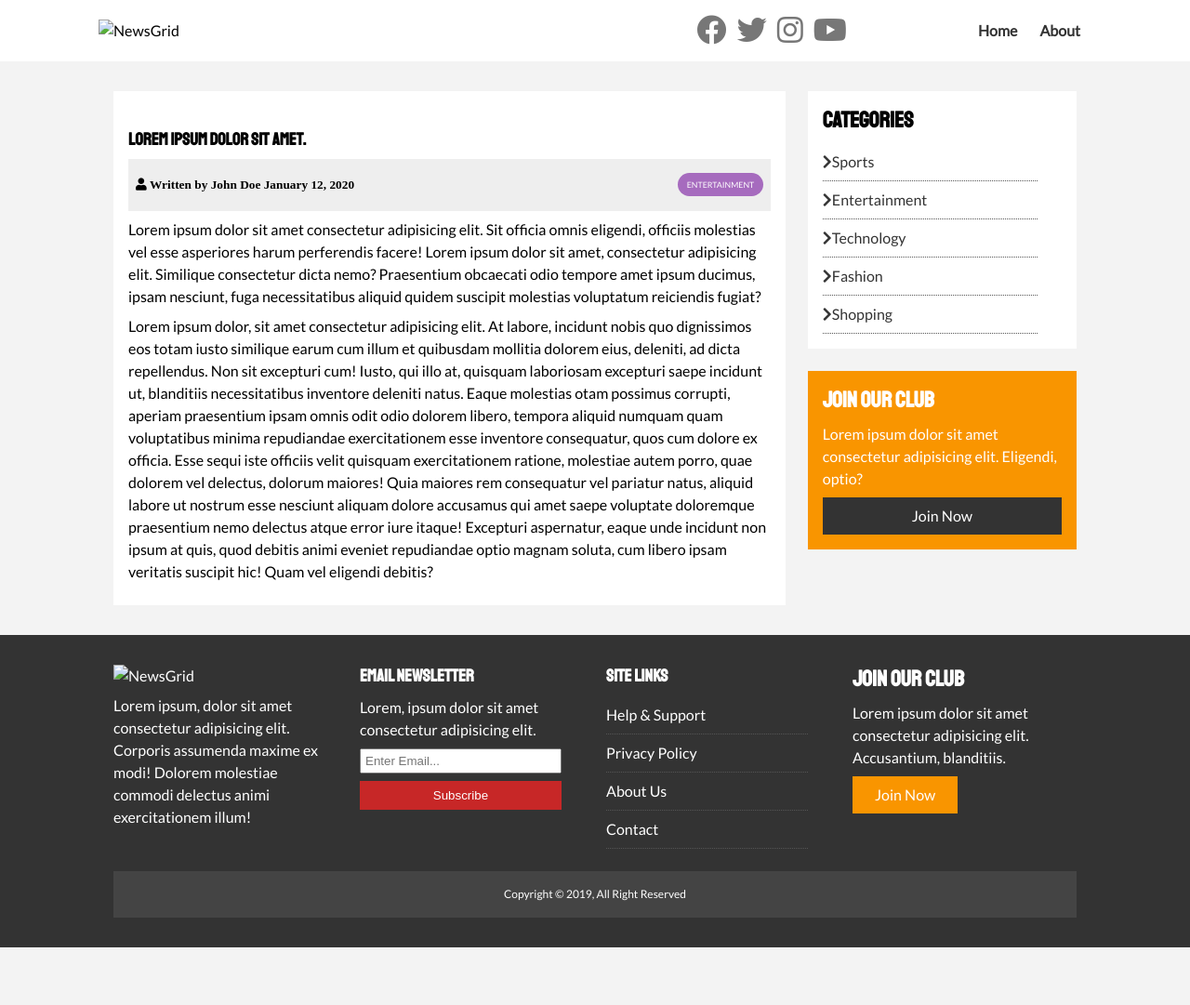
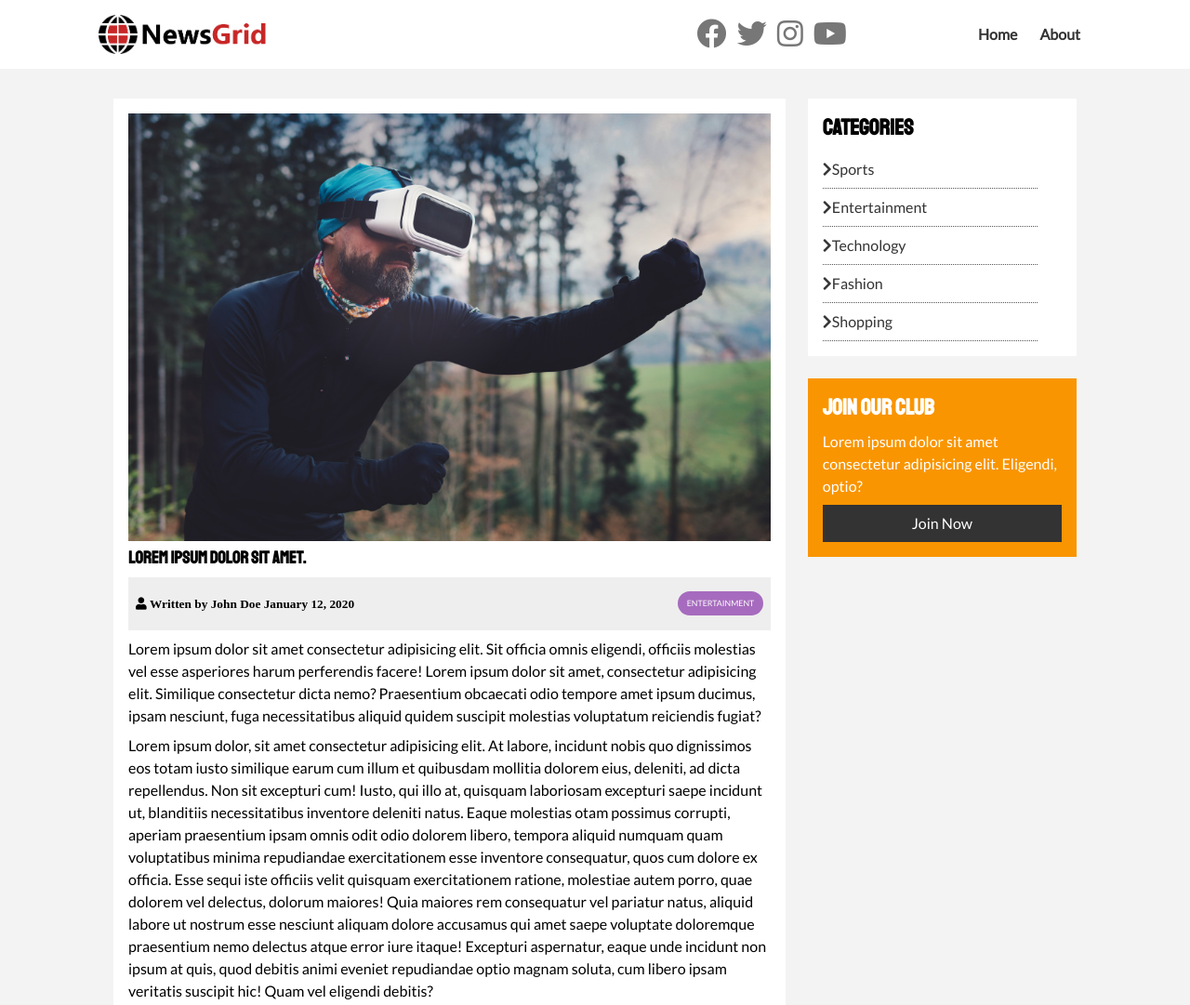
Before and after one commit to blackphantomxx/News, a plain HTML site: page article.html in a window 1280 px wide. Shown: the top 1081 px of the page at 93% size. Before the commit the page ends 1019 px from the top, so only its background shows below. Drawn offline with Linux system fonts and the light colour scheme; files that its build step writes are made by us from their sources.

Commit message:
Update article.html

```diff
--- a/article.html
+++ b/article.html
@@ -4,8 +4,8 @@
   <meta charset="UTF-8">
   <meta name="viewport" content="width=device-width, initial-scale=1.0">
   <link href="https://fonts.googleapis.com/css2?family=Lato|Staatliches" rel="stylesheet">
-  <link rel="stylesheet" href="css/style.css">
-  <link rel="stylesheet" media="screen and (max-width:768px)" href="css/mobile.css">
+  <link rel="stylesheet" href="style.css">
+  <link rel="stylesheet" media="screen and (max-width:768px)" href="mobile.css">
   <link rel="stylesheet" href="https://use.fontawesome.com/releases/v5.13.1/css/all.css" integrity="sha384-xxzQGERXS00kBmZW/6qxqJPyxW3UR0BPsL4c8ILaIWXva5kFi7TxkIIaMiKtqV1Q"
   crossorigin="anonymous">
   <title>NewsGrid| Latest News</title>
@@ -13,7 +13,7 @@
 <body>
   <nav id="main-nav">
     <div class="container">
-      <img src="img/logo.png" alt="NewsGrid" class="logo">
+      <img src="logo.png" alt="NewsGrid" class="logo">
         <div class="social">
           <a href="http://facebook.com" target="_blank"><i class="fab fa-facebook fa-2x"></i></a>
           <a href="http://twitter.com" target="_blank"><i class="fab fa-twitter fa-2x"></i></a>
@@ -31,7 +31,7 @@
     <div class="container">
       <div class="page-container">
         <article class="card">
-          <img src="img/articles/ent1.jpg" alt="">
+          <img src="ent1.jpg" alt="">
             <h1 clas="l-heading">Lorem ipsum dolor sit amet.</h1>
             <div class="meta">
               <small>
@@ -77,7 +77,7 @@
   <footer id="main-footer" class="py-2">
     <div class="container footer-container">
       <div>
-        <img src="img/logo_light.png" alt="NewsGrid">
+        <img src="logo_light.png" alt="NewsGrid">
         <p>Lorem ipsum, dolor sit amet consectetur adipisicing elit. Corporis assumenda maxime ex modi!
           Dolorem molestiae commodi delectus animi exercitationem illum!</p>
       </div>
```
